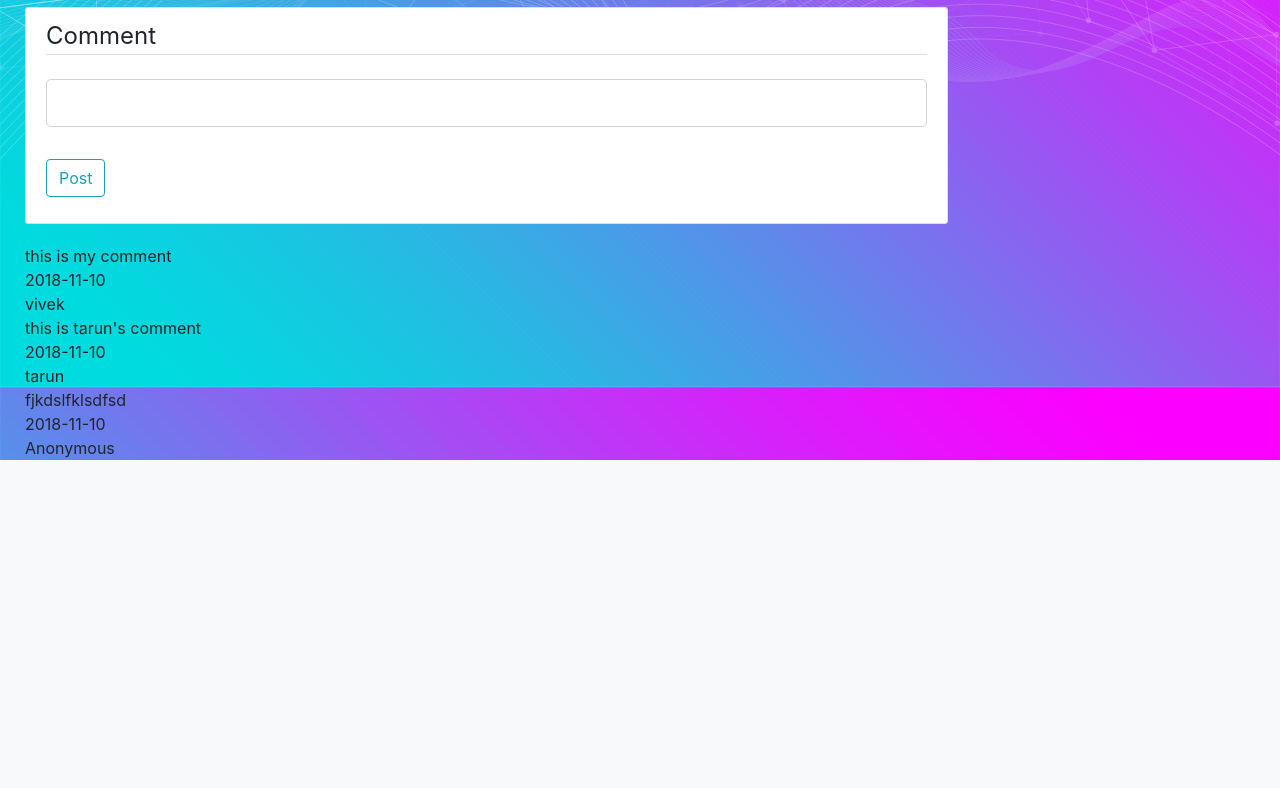
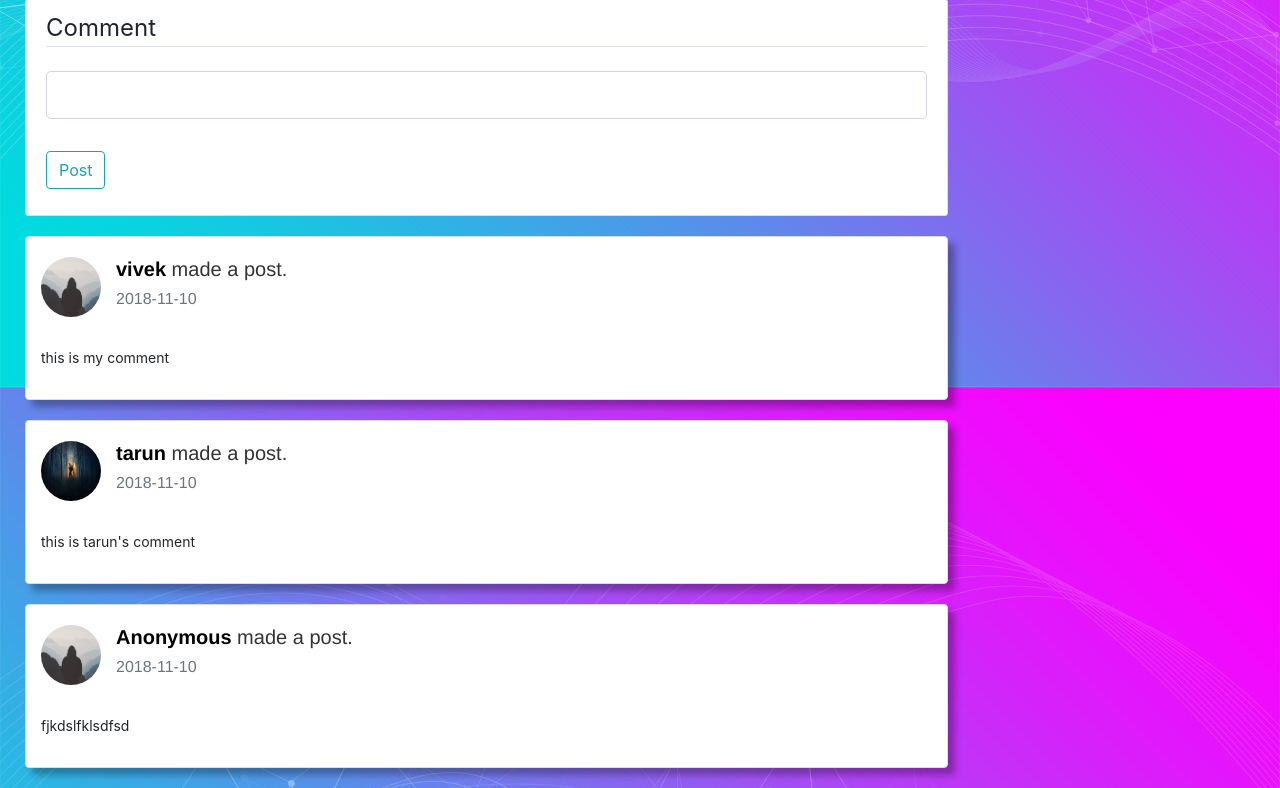
Before and after one commit to ankitmishra16/Blogger, a Flask app: page /post/1 in a window 1280 px wide. Shown: the part 4308-5096 px from the top of the page. Before the commit the page ends 4768 px from the top, so only its background shows below. Run offline with Flask 2, Linux system fonts and the light colour scheme; a user stored in the database is signed in; data comes from the database, SQL or seed files in the repository; both versions use the stored data as it was after the commit; some libraries are stand-ins or nearby versions.

Commit message:
image overflow fixed + comment organized

```diff
--- a/flaskblog/forms.py
+++ b/flaskblog/forms.py
@@ -81,6 +81,7 @@ class ResetPasswordForm(FlaskForm):
                                      validators=[DataRequired(), EqualTo('password')])
     submit = SubmitField('Reset Password')
 
+
 class AddCommentForm(FlaskForm):
     body = StringField('Body',validators=[DataRequired()])
     submit = SubmitField("Post")
--- a/flaskblog/models.py
+++ b/flaskblog/models.py
@@ -17,6 +17,7 @@ class User(db.Model, UserMixin):
     password = db.Column(db.String(60), nullable=False)
     posts = db.relationship('Post', backref='author', lazy=True)
     aboutme = db.Column(db.String(1000), default="about me")
+    user_comments = db.relationship('Comment', backref='commentor', lazy=True)
 
     def get_reset_token(self, expires_sec=1800):
         s = Serializer(app.config['SECRET_KEY'], expires_sec)
@@ -41,6 +42,7 @@ class Post(db.Model):
     date_posted = db.Column(db.DateTime, nullable=False, default=datetime.utcnow)
     content = db.Column(db.Text, nullable=False)
     user_id = db.Column(db.Integer, db.ForeignKey('user.id'), nullable=False)
+    comments = db.relationship('Comment', backref='post_comments', lazy=True)
 
     def __repr__(self):
         return f"Post('{self.title}', '{self.date_posted}, '{self.content}')"
@@ -51,6 +53,7 @@ class Comment(db.Model):
     body = db.Column(db.String(140))
     timestamp = db.Column(db.DateTime, nullable=False, default=datetime.utcnow)
     username = db.Column(db.Text, default='Anonymous')
+    comment_user_id = db.Column(db.Integer, db.ForeignKey('user.id'), nullable=True)
     post_id = db.Column(db.Integer, db.ForeignKey('post.id'))
 
     @property
--- a/flaskblog/routes.py
+++ b/flaskblog/routes.py
@@ -70,9 +70,7 @@ def save_picture(form_picture):
     picture_fn = random_hex + f_ext
     picture_path = os.path.join(app.root_path, 'static/profile_pics', picture_fn)
 
-    output_size = (125, 125)
     i = Image.open(form_picture)
-    i.thumbnail(output_size)
     i.save(picture_path)
 
     return picture_fn
@@ -216,7 +214,7 @@ def comment_post(post_id):
     if form.validate_on_submit():
         db.create_all()
         if current_user.is_authenticated:
-            comment = Comment(body=form.body.data,post_id=post_id,username=current_user.username)
+            comment = Comment(body=form.body.data,post_id=post_id,username=current_user.username, comment_user_id=current_user.id)
         else:
             comment = Comment(body=form.body.data,post_id=post_id,username='Anonymous')
         db.session.add(comment)
--- /dev/null
+++ b/flaskblog/static/post.css
@@ -0,0 +1,141 @@
+
+.panel {
+    margin-bottom: 20px;
+    background-color: #fff;
+    border: 1px solid transparent;
+    border-radius: 4px;
+    -webkit-box-shadow: 0 1px 1px rgba(0,0,0,.05);
+    box-shadow: 0 1px 1px rgba(0,0,0,.05);
+}
+
+.pull-left {
+    font-family: "Helvetica Neue",Helvetica,Arial,sans-serif;
+    font-size: 14px;
+    line-height: 1.42857143;
+    color: #333;
+    float: left !important;
+}
+
+.img-circle {
+    border-radius: 50%;
+}
+
+.img{
+    float: left;
+    height:auto;
+    max-height: 100%;
+    max-width: 100%;
+
+}
+
+#temp {
+    color: black;
+}
+
+.panel-shadow {
+    box-shadow: rgba(0, 0, 0, 0.3) 7px 7px 7px;
+}
+.panel-white {
+  border: 1px solid #dddddd;
+}
+.panel-white  .panel-heading {
+  color: #333;
+  background-color: #fff;
+  border-color: #ddd;
+}
+.panel-white  .panel-footer {
+  background-color: #fff;
+  border-color: #ddd;
+}
+
+.post .post-heading {
+  height: 95px;
+  padding: 20px 15px;
+}
+.post .post-heading .avatar {
+  width: 60px;
+  height: 60px;
+  display: block;
+  margin-right: 15px;
+}
+.post .post-heading .meta .title {
+  margin-bottom: 0;
+}
+.post .post-heading .meta .title a {
+  color: black;
+}
+.post .post-heading .meta .title a:hover {
+  color: #aaaaaa;
+}
+.post .post-heading .meta .time {
+  margin-top: 8px;
+  color: #999;
+}
+.post .post-image .image {
+  width: 100%;
+  height: auto;
+}
+.post .post-description {
+  padding: 15px;
+}
+.post .post-description p {
+  font-size: 14px;
+}
+.post .post-description .stats {
+  margin-top: 20px;
+}
+.post .post-description .stats .stat-item {
+  display: inline-block;
+  margin-right: 15px;
+}
+.post .post-description .stats .stat-item .icon {
+  margin-right: 8px;
+}
+.post .post-footer {
+  border-top: 1px solid #ddd;
+  padding: 15px;
+}
+.post .post-footer .input-group-addon a {
+  color: #454545;
+}
+.post .post-footer .comments-list {
+  padding: 0;
+  margin-top: 20px;
+  list-style-type: none;
+}
+.post .post-footer .comments-list .comment {
+  display: block;
+  width: 100%;
+  margin: 20px 0;
+}
+.post .post-footer .comments-list .comment .avatar {
+  width: 35px;
+  height: 35px;
+}
+.post .post-footer .comments-list .comment .comment-heading {
+  display: block;
+  width: 100%;
+}
+.post .post-footer .comments-list .comment .comment-heading .user {
+  font-size: 14px;
+  font-weight: bold;
+  display: inline;
+  margin-top: 0;
+  margin-right: 10px;
+}
+.post .post-footer .comments-list .comment .comment-heading .time {
+  font-size: 12px;
+  color: #aaa;
+  margin-top: 0;
+  display: inline;
+}
+.post .post-footer .comments-list .comment .comment-body {
+  margin-left: 50px;
+}
+.post .post-footer .comments-list .comment > .comments-list {
+    margin-left: 50px;
+}
+
+#inside-blog {
+
+}
--- a/flaskblog/static/style.css
+++ b/flaskblog/static/style.css
@@ -31,6 +31,10 @@ h1, h2, h3, h4, h5, h6 {
   border: 1px solid #dddddd;
   border-radius: 3px;
   margin-bottom: 20px;
+}
+
+p {
+  overflow: auto;
 }
 
 .article-title {
--- a/flaskblog/templates/layout.html
+++ b/flaskblog/templates/layout.html
@@ -11,6 +11,7 @@
     <link rel="stylesheet" href="https://maxcdn.bootstrapcdn.com/bootstrap/4.0.0/css/bootstrap.min.css" integrity="sha384-Gn5384xqQ1aoWXA+058RXPxPg6fy4IWvTNh0E263XmFcJlSAwiGgFAW/dAiS6JXm" crossorigin="anonymous">
 
     <link rel="stylesheet" type="text/css" href="{{ url_for('static', filename='style.css') }}">
+    <link rel="stylesheet" type="text/css" href="{{ url_for('static', filename='post.css') }}">
 
     {% if title %}
         <title>Blogger - {{ title }}</title>
@@ -84,6 +85,5 @@
     <script src="https://maxcdn.bootstrapcdn.com/bootstrap/4.0.0/js/bootstrap.min.js" integrity="sha384-JZR6Spejh4U02d8jOt6vLEHfe/JQGiRRSQQxSfFWpi1MquVdAyjUar5+76PVCmYl" crossorigin="anonymous"></script>
     <script src="https://cdnjs.cloudflare.com/ajax/libs/uikit/3.0.0-rc.21/js/uikit-icons.min.js"></script>
     <script src="https://cdnjs.cloudflare.com/ajax/libs/uikit/3.0.0-rc.21/js/uikit.min.js"></script>
-    <script src="{{ url_for('static', filename= 'js/grid.js') }}"></script>
 </body>
 </html>
--- a/flaskblog/templates/post.html
+++ b/flaskblog/templates/post.html
@@ -1,4 +1,5 @@
 {% extends "layout.html" %}
+<link rel="stylesheet" type="text/css" href="{{ url_for('static', filename='post.css') }}">
 {% block content %}
         <article class="media content-section">
             <img class="rounded-circle article-img" src="{{ url_for('static', filename='profile_pics/' + post.author.image_file) }}">
@@ -14,8 +15,9 @@
                     {% endif %}
                 </div>
                 <h2 class="article-title">{{ post.title }}</h2>
-                <p class="article-content1">{{ post.content|safe }}</p>
-
+                    <div id="inside-blog">
+                    {{ post.content|safe }}
+                    </div>
 
             </div>
         </article>
@@ -45,7 +47,40 @@
                 </div>
             </form>
         </div>
+    <!--comments view-->
         {% if comments %}
+            {% for comment in comments %}
+                    <div class="panel panel-white post panel-shadow">
+                        <div class="post-heading">
+                            <div class="pull-left image">
+                                {% if comment.comment_user_id %}
+                                    <a href="{{ url_for('user_posts', username=comment.username) }}">
+                                        <img src="{{ url_for('static', filename='profile_pics/' + comment.commentor.image_file) }}" class="img-circle avatar" alt="{{ comment.username }}'s profile">
+                                    </a>
+                                {% else %}
+                                    <img src="{{ url_for('static', filename='profile_pics/default.jpg') }}" class="img-circle avatar" alt="user profile image">
+                                {% endif %}
+
+                            </div>
+                            <div class="pull-left meta">
+                                <div class="title h5">
+                                    {% if comment.comment_user_id %}
+                                        <a href="{{ url_for('user_posts', username=comment.username) }}"><b>{{ comment.username }}</b></a>
+                                    {% else %}
+                                        <b id="temp">{{ comment.username }}</b>
+                                    {% endif %}
+                                    made a post.
+                                </div>
+                                <h6 class="text-muted time">{{ comment.timestamp.strftime('%Y-%m-%d') }}</h6>
+                            </div>
+                        </div>
+                        <div class="post-description">
+                            <p>{{ comment.body }}</p>
+                        </div>
+                </div>
+            {% endfor %}
+        {% endif %}
+        {#{% if comments %}
             {% for comment in comments %}
                 {{ comment.body }}
                 <br>
@@ -57,7 +92,7 @@
                 {{ comment.username }}
                 <br>
             {% endfor %}
-        {% endif %}
+        {% endif %}#}
 
 
         <!-- Modal -->
```
Also changed, not shown: flaskblog/static/home.css (+16 -3 lines), flaskblog/templates/home2.html (+8 -6 lines), flaskblog/site.db, flaskblog/static/profile_pics/ae5b883fea1d7150.png (added).
